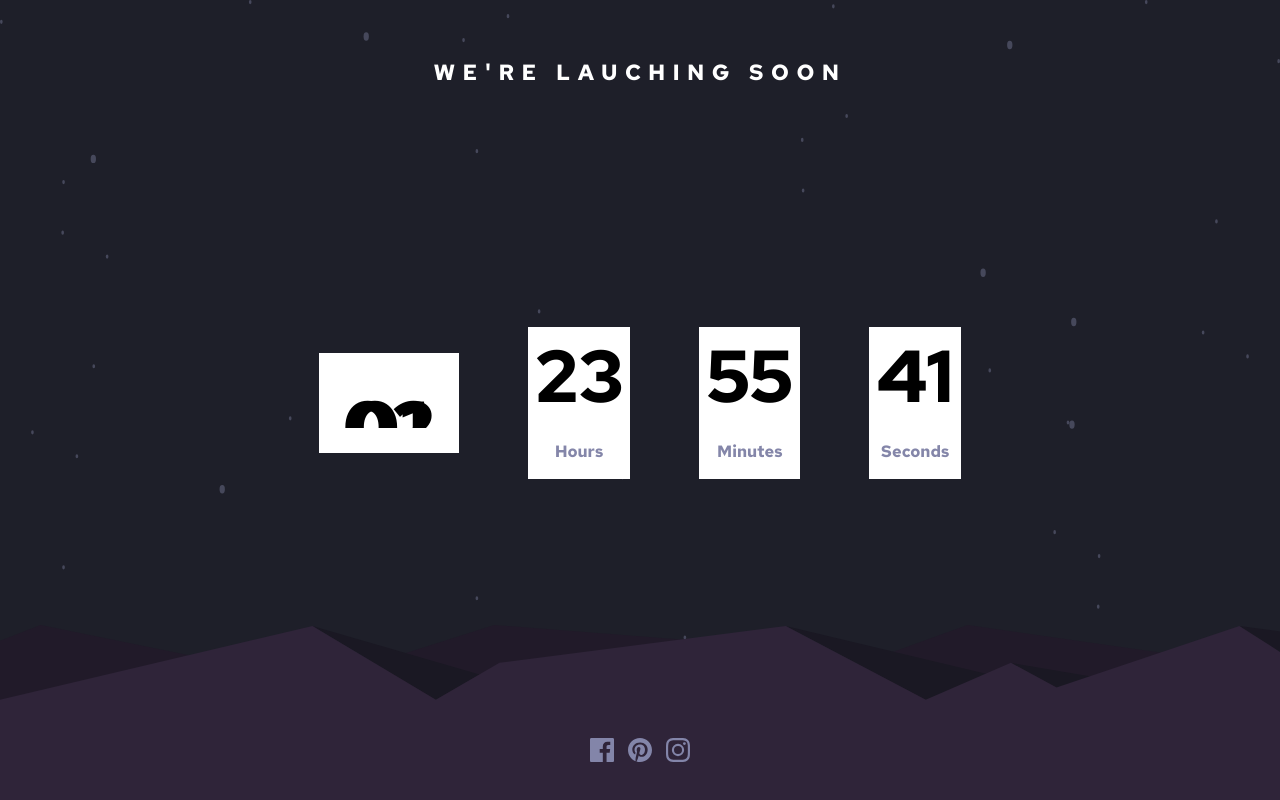
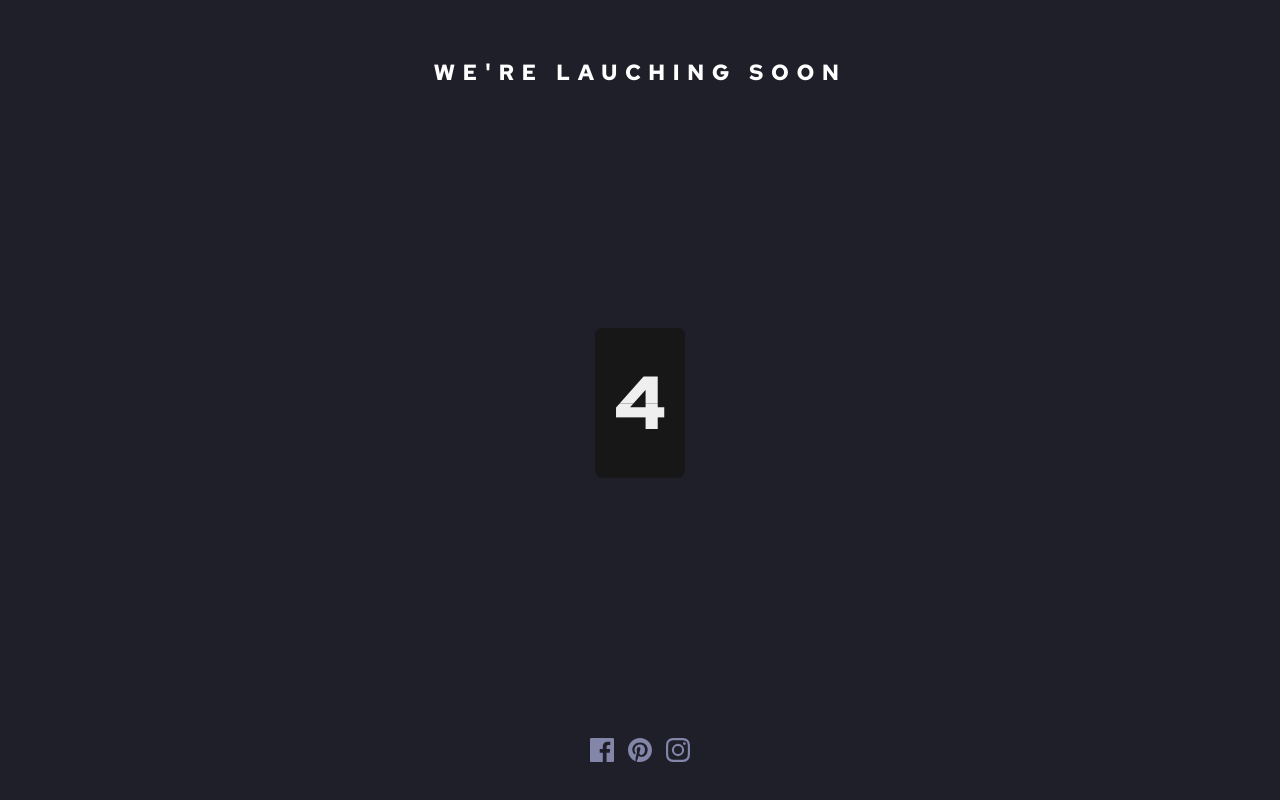
Before and after one commit to Erick-Oliveira-ET/countdown-challenge, a Next.js app: page / in a window 1280 px wide. Built offline with nearby package versions, Linux system fonts and the light colour scheme.

Commit message:
Card Flip Working

```diff
--- a/pages/index.tsx
+++ b/pages/index.tsx
@@ -1,37 +1,48 @@
 import Head from "next/head";
-import React, { useState } from "react";
+import React, { useEffect, useState } from "react";
 
 import {
-  BackNumber,
-  Card,
   Container,
   CountdownContainer,
   Footer,
-  FrontNumber,
   NumberContainer,
 } from "../styles/Home";
 
 export default function Home() {
-  const [clicked, setOnClicked] = useState(false);
+  const [play, setPlay] = useState("play");
+  const [backSeconds, setBackSeconds] = useState(1);
+  const [frontSeconds, setFrontSeconds] = useState(0);
+
+  useEffect(() => {
+    setTimeout(() => {
+      setFrontSeconds(backSeconds);
+      setBackSeconds(frontSeconds + 1);
+      setPlay(play == "play" ? "" : "play");
+    }, 1000);
+  }, [play]);
 
   return (
     <Container>
       <Head>
         <title>Countdown Challenge</title>
       </Head>
-      <img src="bg-stars.svg" className="bgStars" alt="" />
-      <img src="pattern-hills.svg" className="patternHills" alt="" />
+      {/* <img src="bg-stars.svg" className="bgStars" alt="" /> */}
+      {/* <img src="pattern-hills.svg" className="patternHills" alt="" /> */}
       <h2>WE'RE LAUCHING SOON</h2>
       <CountdownContainer>
         <NumberContainer>
-          <div className="digit">
-            {/* <Card>
-              <span className="backNumber">07</span>
-              <span className="frontNumber">08</span>
-            </Card> */}
+          <div className={`flip-card ${play}`}>
+            <div className="flip-display">
+              <div className="flip-display-top">{backSeconds}</div>
+              <div className="flip-display-bottom">{frontSeconds}</div>
+            </div>
+            <div className="flipper">
+              <div className="flipper-top">{frontSeconds}</div>
+              <div className="flipper-bottom">{backSeconds}</div>
+            </div>
           </div>
         </NumberContainer>
-        <div>
+        {/* <div>
           <div>
             <span>23</span>
           </div>
@@ -48,7 +59,7 @@ export default function Home() {
             <span>41</span>
           </div>
           <h3>Seconds</h3>
-        </div>
+        </div> */}
       </CountdownContainer>
 
       <Footer>
--- a/styles/Home.ts
+++ b/styles/Home.ts
@@ -1,4 +1,4 @@
-import styled from "styled-components";
+import styled, { keyframes } from "styled-components";
 
 const Container = styled.div`
   z-index: 1;
@@ -43,7 +43,7 @@ const Container = styled.div`
 `;
 
 const CountdownContainer = styled.div`
-  z-index: 1;
+  z-index: 0;
   width: 780px;
   height: 100%;
   flex: 1;
@@ -51,30 +51,6 @@ const CountdownContainer = styled.div`
   flex-direction: row;
   justify-content: space-evenly;
   align-items: center;
-
-  * {
-    user-select: none;
-    cursor: default;
-  }
-
-  div {
-    display: flex;
-    flex-direction: column;
-    align-items: center;
-    justify-content: center;
-
-    background: white;
-  }
-
-  div > div {
-    flex: 1;
-    font-size: 5.25rem;
-    margin: 0 0.5rem;
-  }
-
-  div h3 {
-    color: var(--Grayish-blue);
-  }
 `;
 
 const Footer = styled.footer`
@@ -105,81 +81,131 @@ interface NumberContainerProps {
   numberAfter: string;
 }
 
-const NumberContainer = styled.div`
-  position: relative;
-  .digit {
-    background: #ffffff;
-    display: flex;
-    justify-content: center;
+const flipperTopAnimation = keyframes`
+  0% {
+    transform: rotateX(0deg);
   }
-
-  height: 100px;
-  width: 140px;
-
-  font-size: 5.25rem;
-
-  .digit::after,
-  .digit::before {
-    position: absolute;
-    z-index: 0;
-
-    display: flex;
-    justify-content: center;
-
-    width: 100%;
-    height: 50%;
-    overflow: hidden;
+  50%,
+  100% {
+    transform: rotateX(-90deg);
   }
-
-  .digit::before {
-    content: "01";
-    /* bottom: 0; */
-    /* align-items: flex-start; */
+`;
+const flipperBottomAnimation = keyframes`
+  0%, 50% {
+    transform: rotateX(90deg);
   }
-
-  .digit::after {
-    content: "02";
-    /* top: 0; */
-    /* align-items: flex-end; */
+  100% {
+    transform: rotateX(0deg);
   }
 `;
 
-const Card = styled.div`
-  position: relative;
+const NumberContainer = styled.div`
   z-index: 1;
+  .flip-card {
+    height: var(--flip-height);
+    width: var(--flip-width);
+    border-radius: var(--flip-border-radius);
+    font-size: calc(var(--flip-height) * 0.5);
+    font-weight: 700;
+    position: relative;
+    margin: 0 0.2rem;
+  }
 
-  width: 100%;
-  height: 50%;
-
-  transform-style: preserve-3d;
-  transform-origin: bottom;
-  transform: rotateX(0);
-
-  div {
-    position: absolute;
+  .flip-display {
+    height: var(--flip-height);
+    width: var(--flip-width);
 
     display: flex;
-    justify-content: center;
-
-    width: 100%;
-    height: 100%;
-    overflow: hidden;
-
-    /* backface-visibility: hidden; */
+    flex-direction: column;
+    z-index: 1;
   }
 
-  span {
-    background: #ffffff;
+  .flip-display-top,
+  .flip-display-bottom {
+    position: relative;
+    text-align: center;
+    overflow: hidden;
+    width: 100%;
+    height: calc(var(--flip-height) * 0.5);
+    background-color: var(--flip-container-color);
+    color: var(--flip-text-color);
+    line-height: calc(var(--line-height) * var(--i));
   }
 
-  .frontNumber {
-    align-items: flex-end;
+  .flip-display-top {
+    --i: 2;
+
+    border-top-left-radius: var(--flip-border-radius);
+    border-top-right-radius: var(--flip-border-radius);
   }
 
-  .backNumber {
-    align-items: flex-start;
-    transform: rotateX(-180deg);
+  .flip-display-bottom {
+    --i: -2;
+
+    border-bottom-left-radius: var(--flip-border-radius);
+    border-bottom-right-radius: var(--flip-border-radius);
+  }
+
+  .flipper {
+    position: absolute;
+    z-index: 1;
+    top: 0;
+    bottom: 0;
+    left: 0;
+    right: 0;
+    margin: auto;
+    height: var(--flip-height);
+    width: var(--flip-width);
+    perspective: var(--perspective);
+  }
+
+  .flipper-top,
+  .flipper-bottom {
+    position: absolute;
+    left: -10%;
+    right: -10%;
+    width: var(--flip-width);
+    margin: auto;
+    text-align: center;
+    height: calc(var(--flip-height) * 0.5);
+    line-height: calc(var(--line-height) * var(--i));
+    overflow: hidden;
+    background-color: var(--flip-color);
+    color: var(--flip-text-color);
+  }
+
+  .flipper-top {
+    --i: 2;
+    transform: rotateX(0deg);
+
+    transform-origin: bottom;
+    top: 0;
+
+    border-top-left-radius: var(--flip-border-radius);
+    border-top-right-radius: var(--flip-border-radius);
+  }
+
+  .flipper-bottom {
+    --i: -2;
+
+    transform: rotateX(90deg);
+
+    transform-origin: top;
+    bottom: 0;
+
+    border-bottom-left-radius: var(--flip-border-radius);
+    border-bottom-right-radius: var(--flip-border-radius);
+  }
+
+  .flip-card.play .flipper-top {
+    animation: ${flipperTopAnimation} var(--animation-ease)
+      var(--animation-time) infinite;
+  }
+
+  .flip-card.play .flipper-bottom {
+    animation: ${flipperBottomAnimation} var(--animation-ease)
+      var(--animation-time) infinite;
   }
 `;
 
-export { Container, CountdownContainer, Footer, NumberContainer, Card };
+export { Container, CountdownContainer, Footer, NumberContainer };
--- a/styles/globals.css
+++ b/styles/globals.css
@@ -14,10 +14,22 @@ a {
 * {
   box-sizing: border-box;
 
---Grayish-blue: hsl(237, 18%, 59%);
---Soft-red: hsl(345, 95%, 68%);
---White: hsl(0, 0%, 100%);
---Dark-desaturated-blue: hsl(236, 21%, 26%);
---Very-dark-blue: hsl(235, 16%, 14%);
+  --Grayish-blue: hsl(237, 18%, 59%);
+  --Soft-red: hsl(345, 95%, 68%);
+  --White: hsl(0, 0%, 100%);
+  --Dark-desaturated-blue: hsl(236, 21%, 26%);
+  --Very-dark-blue: hsl(235, 16%, 14%);
+}
 
+:root {
+  --flip-height: 150px;
+  --flip-width: calc(var(--flip-height) * 0.6);
+  --line-height: calc(var(--flip-height) * 0.5);
+  --flip-container-color: #171717;
+  --flip-color: #171717;
+  --flip-text-color: #efefef;
+  --flip-border-radius: calc(var(--flip-height) * 0.05);
+  --animation-time: 1s;
+  --animation-ease: linear;
+  --perspective: 200px;
 }
```
